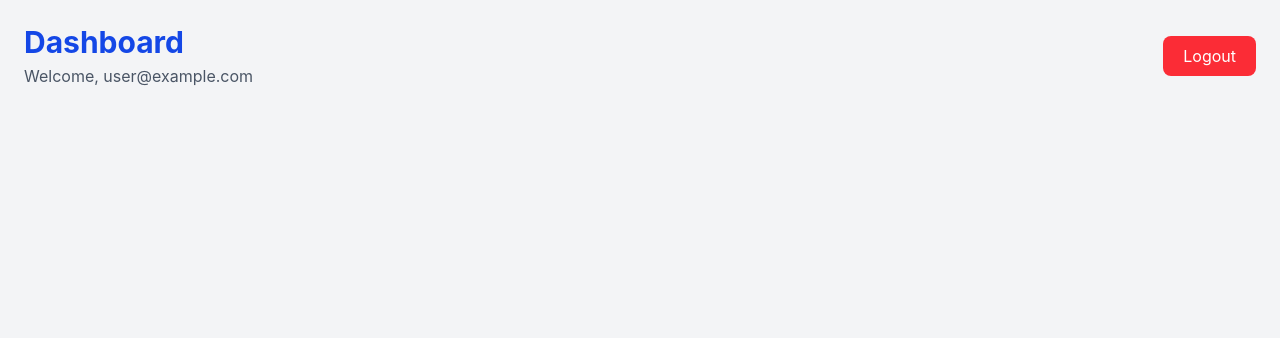
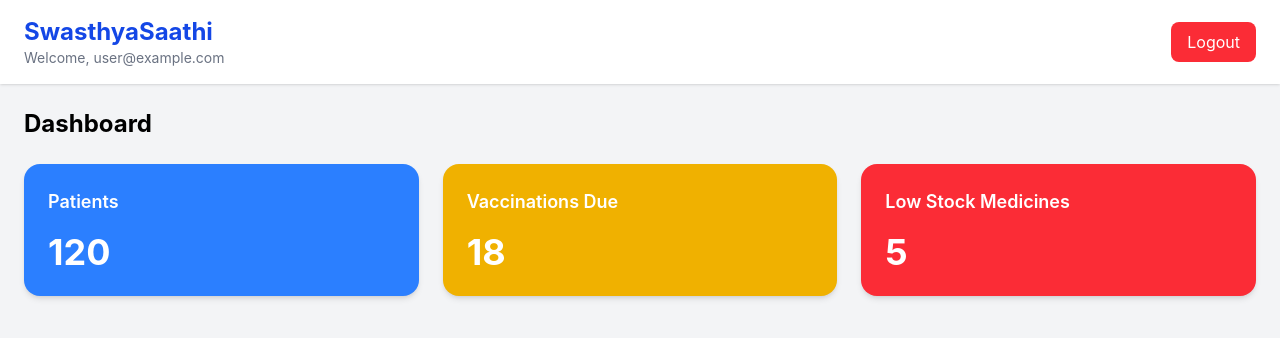
Before and after one commit to Mystify7777/swasthyasaathi, a React (Vite) app: page /dashboard in a window 1280 px wide. Shown: the top 338 px of the page. Built offline with nearby package versions, Linux system fonts and the light colour scheme; no server answers; sample sign-in values are in the browser's storage.

Commit message:
feat: enhance dashboard with patient cards and add patients route

```diff
--- a/src/pages/Dashboard.jsx
+++ b/src/pages/Dashboard.jsx
@@ -15,30 +15,79 @@ export default function Dashboard() {
     navigate("/");
   };
 
+const cards = [
+  {
+    title: "Patients",
+    value: "120",
+    color: "bg-blue-500",
+    path: "/patients",
+  },
+  {
+    title: "Vaccinations Due",
+    value: "18",
+    color: "bg-yellow-500",
+  },
+  {
+    title: "Low Stock Medicines",
+    value: "5",
+    color: "bg-red-500",
+  },
+];
+
   return (
 
-    <div className="min-h-screen bg-gray-100 p-6">
+    <div className="min-h-screen bg-gray-100">
 
-      <div className="flex items-center justify-between mb-6">
+      <header className="bg-white shadow-sm px-6 py-4 flex items-center justify-between">
 
         <div>
-          <h1 className="text-3xl font-bold text-blue-700">
-            Dashboard
+          <h1 className="text-2xl font-bold text-blue-700">
+            SwasthyaSaathi
           </h1>
 
-          <p className="text-gray-600 mt-1">
+          <p className="text-gray-500 text-sm">
             Welcome, {user?.email}
           </p>
         </div>
 
         <button
           onClick={handleLogout}
-          className="bg-red-500 text-white px-5 py-2 rounded-lg hover:bg-red-600"
+          className="bg-red-500 text-white px-4 py-2 rounded-lg"
         >
           Logout
         </button>
 
-      </div>
+      </header>
+
+      <main className="p-6">
+
+        <h2 className="text-2xl font-bold mb-6">
+          Dashboard
+        </h2>
+
+        <div className="grid grid-cols-1 md:grid-cols-3 gap-6">
+
+          {cards.map((card) => (
+
+            <div
+  key={card.title}
+  onClick={() => card.path && navigate(card.path)}
+  className={`${card.color} text-white p-6 rounded-2xl shadow-md cursor-pointer hover:scale-105 transition`}
+>
+              <h3 className="text-lg font-semibold">
+                {card.title}
+              </h3>
+
+              <p className="text-4xl font-bold mt-4">
+                {card.value}
+              </p>
+            </div>
+
+          ))}
+
+        </div>
+
+      </main>
 
     </div>
   );
--- /dev/null
+++ b/src/pages/Patients.jsx
@@ -0,0 +1,13 @@
+export default function Patients() {
+
+  return (
+
+    <div className="min-h-screen bg-gray-100 p-6">
+
+      <h1 className="text-3xl font-bold text-blue-700 mb-6">
+        Patients
+      </h1>
+
+    </div>
+  );
+}
--- a/src/routes/AppRoutes.jsx
+++ b/src/routes/AppRoutes.jsx
@@ -3,6 +3,7 @@ import { BrowserRouter, Routes, Route } from "react-router-dom";
 import Login from "../pages/Login";
 import Dashboard from "../pages/Dashboard";
 import NotFound from "../pages/NotFound";
+import Patients from "../pages/Patients";
 
 import ProtectedRoute from "./ProtectedRoute";
 
@@ -24,6 +25,14 @@ export default function AppRoutes() {
             </ProtectedRoute>
           }
         />
+        <Route
+  path="/patients"
+  element={
+    <ProtectedRoute>
+      <Patients />
+    </ProtectedRoute>
+  }
+/>
 
         <Route path="*" element={<NotFound />} />
 
--- a/src/services/firebase.js
+++ b/src/services/firebase.js
@@ -1,6 +1,7 @@
 // Import the functions you need from the SDKs you need
 import { initializeApp } from "firebase/app";
 import { getAuth } from "firebase/auth";
+import { getFirestore } from "firebase/firestore";
 // TODO: Add SDKs for Firebase products that you want to use
 // https://firebase.google.com/docs/web/setup#available-libraries
 
@@ -17,3 +18,4 @@ const firebaseConfig = {
 // Initialize Firebase
 const app = initializeApp(firebaseConfig);
 export const auth = getAuth(app);
+export const db = getFirestore(app);
--- /dev/null
+++ b/src/services/patientService.js
@@ -0,0 +1,45 @@
+import {
+  collection,
+  addDoc,
+  getDocs,
+  deleteDoc,
+  doc,
+  updateDoc,
+} from "firebase/firestore";
+
+import { db } from "./firebase";
+
+const patientsRef = collection(db, "patients");
+
+export const addPatient = async (patientData) => {
+
+  const response = await addDoc(
+    patientsRef,
+    patientData
+  );
+
+  return response;
+};
+
+export const getPatients = async () => {
+
+  const snapshot = await getDocs(patientsRef);
+
+  return snapshot.docs.map((doc) => ({
+    id: doc.id,
+    ...doc.data(),
+  }));
+};
+
+export const deletePatient = async (id) => {
+
+  await deleteDoc(doc(db, "patients", id));
+};
+
+export const updatePatient = async (id, updatedData) => {
+
+  await updateDoc(
+    doc(db, "patients", id),
+    updatedData
+  );
+};
```
